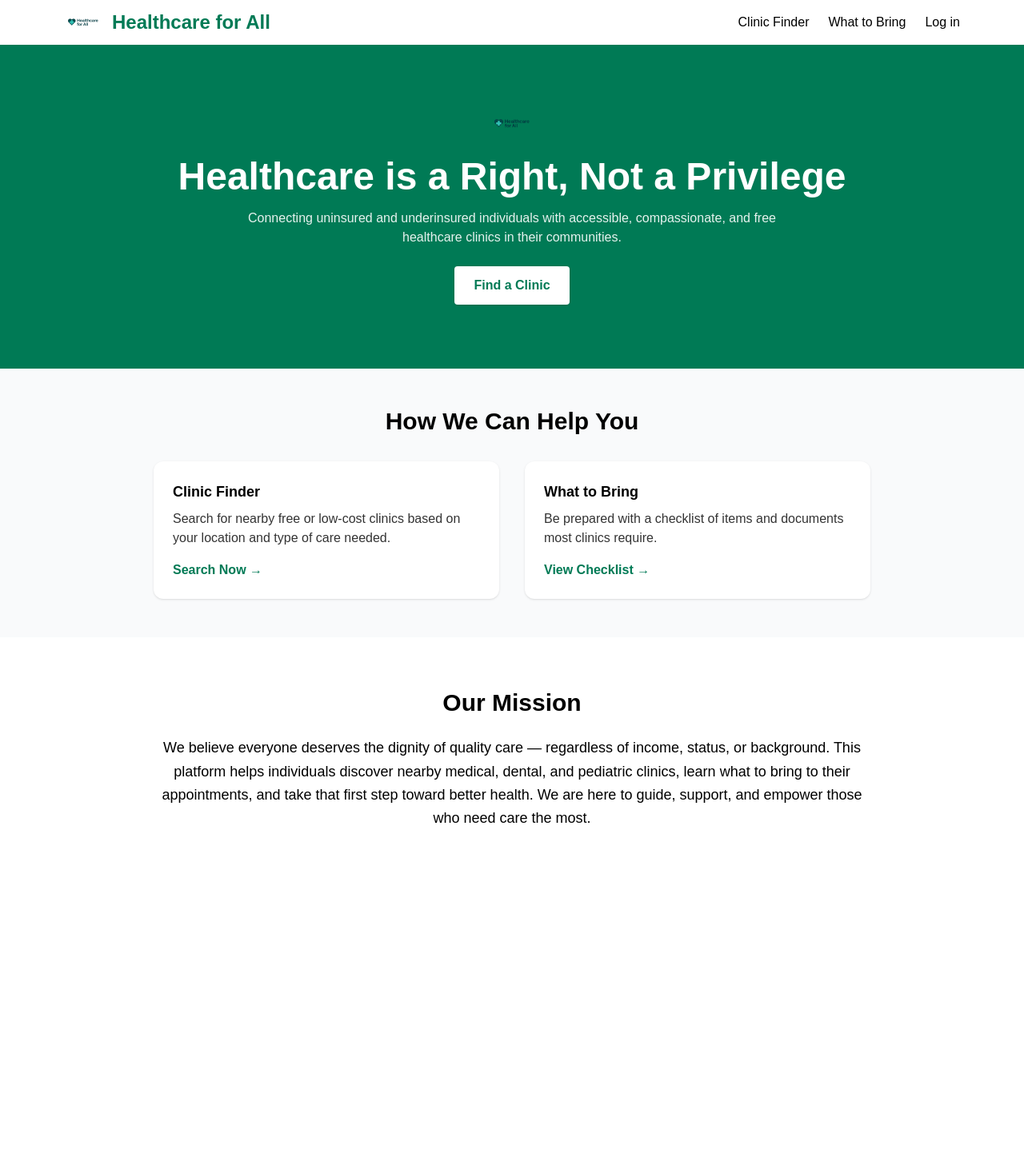
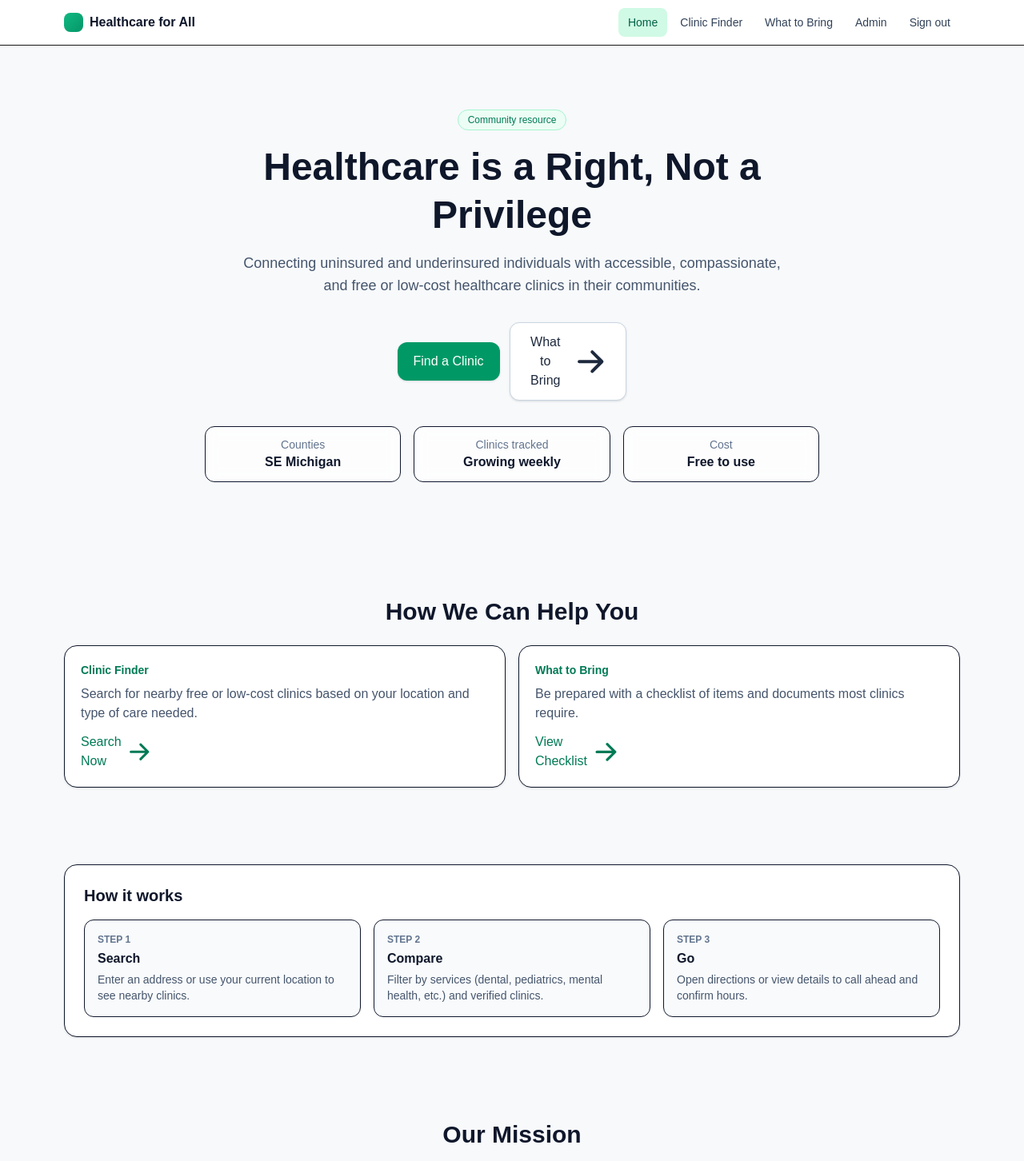
Before and after one commit to atkunja/ClinicFinder, a Next.js app: page / in a window 1280 px wide. Shown: the top 1452 px of the page at 80% size. Before the commit the page ends 1102 px from the top, so only its background shows below. Built offline with nearby package versions, Linux system fonts and the light colour scheme; no server answers.

Commit message:
Updated project

```diff
--- a/src/app/page.tsx
+++ b/src/app/page.tsx
@@ -1,95 +1,171 @@
+// src/app/page.tsx
 import Link from "next/link";
-import Image from "next/image";
+
+function ArrowIcon(props: React.SVGProps<SVGSVGElement>) {
+  return (
+    <svg viewBox="0 0 24 24" fill="none" aria-hidden className="h-4 w-4" {...props}>
+      <path stroke="currentColor" strokeLinecap="round" strokeLinejoin="round" strokeWidth={2}
+        d="M5 12h14m0 0-6-6m6 6-6 6" />
+    </svg>
+  );
+}
 
 export default function Home() {
   return (
-    <div className="min-h-screen">
-      {/* Hero */}
-      <section className="bg-emerald-700 text-white">
-        <div className="max-w-6xl mx-auto px-6 py-20 text-center">
-          <Image
-            src="/logo.png"
-            width={56}
-            height={56}
-            alt="Healthcare for All"
-            className="mx-auto mb-6"
-            priority
+    <main className="min-h-screen bg-[rgb(247,249,251)] text-slate-900">
+      {/* HERO */}
+      <section className="relative overflow-hidden">
+        {/* soft gradient blob */}
+        <div
+          aria-hidden
+          className="pointer-events-none absolute inset-0 -z-10"
+          style={{
+            background:
+              "radial-gradient(1200px 600px at 50% -10%, rgba(16,185,129,0.35), rgba(16,185,129,0) 60%)",
+          }}
         />
-          <h1 className="text-4xl md:text-5xl font-extrabold mb-4">
+        <div className="mx-auto max-w-6xl px-4 pt-10 pb-12 sm:pt-14 sm:pb-16 lg:pt-20 lg:pb-24">
+          <div className="mx-auto max-w-3xl text-center">
+            <span className="inline-flex items-center gap-2 rounded-full border border-emerald-200 bg-emerald-50 px-3 py-1 text-xs font-medium text-emerald-700">
+              Community resource
+            </span>
+            <h1 className="mt-4 text-3xl font-extrabold leading-tight sm:text-4xl md:text-5xl">
               Healthcare is a Right, Not a Privilege
             </h1>
-          <p className="max-w-2xl mx-auto opacity-90 mb-6">
-            Connecting uninsured and underinsured individuals with accessible,
-            compassionate, and free healthcare clinics in their communities.
+            <p className="mx-auto mt-4 max-w-2xl text-base leading-7 text-slate-600 sm:text-lg">
+              Connecting uninsured and underinsured individuals with accessible, compassionate, and free
+              or low-cost healthcare clinics in their communities.
             </p>
+
+            <div className="mt-8 flex flex-col items-center justify-center gap-3 sm:flex-row">
               <Link
                 href="/finder"
-            className="inline-block bg-white text-emerald-700 font-bold px-6 py-3 rounded shadow hover:bg-gray-100"
+                className="inline-flex items-center justify-center rounded-xl bg-emerald-600 px-5 py-3 text-white shadow-sm transition hover:bg-emerald-700"
               >
                 Find a Clinic
               </Link>
-        </div>
-      </section>
-
-      {/* How we help */}
-      <section className="bg-gray-50">
-        <div className="max-w-6xl mx-auto px-6 py-12">
-          <h2 className="text-2xl md:text-3xl font-bold text-center mb-8 text-black">
-            How We Can Help You
-          </h2>
-
-          <div className="mx-auto grid grid-cols-1 md:grid-cols-2 gap-6 md:gap-8 max-w-4xl">
-            {/* Clinic Finder */}
-            <div className="bg-white rounded-xl shadow p-6 flex flex-col">
-              <h3 className="text-lg font-bold text-black mb-2">Clinic Finder</h3>
-              <p className="text-black/80 mb-4">
-                Search for nearby free or low‑cost clinics based on your location
-                and type of care needed.
-              </p>
-              <div className="mt-auto">
               <Link
-                  href="/finder"
-                  className="text-emerald-700 font-semibold hover:underline"
+                href="/what-to-bring"
+                className="inline-flex items-center justify-center rounded-xl border border-slate-300 bg-white px-5 py-3 text-slate-800 shadow-sm transition hover:bg-slate-50"
               >
-                  Search Now →
+                What to Bring
+                <ArrowIcon className="ml-2" />
               </Link>
             </div>
+
+            {/* quick stats */}
+            <div className="mt-8 grid grid-cols-2 gap-4 sm:grid-cols-3">
+              {[
+                { k: "Counties", v: "SE Michigan" },
+                { k: "Clinics tracked", v: "Growing weekly" },
+                { k: "Cost", v: "Free to use" },
+              ].map((s) => (
+                <div
+                  key={s.k}
+                  className="rounded-xl border bg-white/70 p-3 text-sm backdrop-blur"
+                >
+                  <div className="text-slate-500">{s.k}</div>
+                  <div className="text-base font-semibold">{s.v}</div>
                 </div>
-
-            {/* What to Bring */}
-            <div className="bg-white rounded-xl shadow p-6 flex flex-col">
-              <h3 className="text-lg font-bold text-black mb-2">What to Bring</h3>
-              <p className="text-black/80 mb-4">
-                Be prepared with a checklist of items and documents most clinics
-                require.
-              </p>
-              <div className="mt-auto">
-                <Link
-                  href="/prepare"
-                  className="text-emerald-700 font-semibold hover:underline"
-                >
-                  View Checklist →
-                </Link>
-              </div>
+              ))}
             </div>
           </div>
         </div>
       </section>
 
-      {/* Mission Statement */}
-      <section className="bg-white py-16 px-4">
-        <div className="max-w-4xl mx-auto text-center">
-          <h2 className="text-3xl font-bold mb-6 text-black">Our Mission</h2>
-          <p className="text-lg leading-relaxed text-black">
-            We believe everyone deserves the dignity of quality care — regardless
-            of income, status, or background. This platform helps individuals
-            discover nearby medical, dental, and pediatric clinics, learn what to
-            bring to their appointments, and take that first step toward better
-            health. We are here to guide, support, and empower those who need
-            care the most.
+      {/* HOW WE CAN HELP */}
+      <section className="mx-auto max-w-6xl px-4 py-8 sm:py-12">
+        <h2 className="mb-6 text-center text-2xl font-bold sm:text-3xl">
+          How We Can Help You
+        </h2>
+
+        <div className="grid gap-4 sm:grid-cols-2">
+          <div className="rounded-2xl border bg-white p-5 shadow-sm">
+            <div className="mb-2 text-sm font-semibold text-emerald-700">Clinic Finder</div>
+            <p className="text-slate-600">
+              Search for nearby free or low-cost clinics based on your location and type of care needed.
             </p>
+            <Link
+              href="/finder"
+              className="mt-3 inline-flex items-center text-emerald-700 hover:underline"
+            >
+              Search Now <ArrowIcon className="ml-1" />
+            </Link>
+          </div>
+
+          <div className="rounded-2xl border bg-white p-5 shadow-sm">
+            <div className="mb-2 text-sm font-semibold text-emerald-700">What to Bring</div>
+            <p className="text-slate-600">
+              Be prepared with a checklist of items and documents most clinics require.
+            </p>
+            <Link
+              href="/what-to-bring"
+              className="mt-3 inline-flex items-center text-emerald-700 hover:underline"
+            >
+              View Checklist <ArrowIcon className="ml-1" />
+            </Link>
+          </div>
         </div>
       </section>
+
+      {/* PROCESS / STEPS */}
+      <section className="mx-auto max-w-6xl px-4 py-8 sm:py-12">
+        <div className="rounded-2xl border bg-white p-6 shadow-sm">
+          <h3 className="text-xl font-semibold">How it works</h3>
+          <div className="mt-4 grid gap-4 sm:grid-cols-3">
+            {[
+              {
+                t: "Search",
+                d: "Enter an address or use your current location to see nearby clinics.",
+              },
+              {
+                t: "Compare",
+                d: "Filter by services (dental, pediatrics, mental health, etc.) and verified clinics.",
+              },
+              {
+                t: "Go",
+                d: "Open directions or view details to call ahead and confirm hours.",
+              },
+            ].map((s, i) => (
+              <div key={s.t} className="rounded-xl border bg-slate-50 p-4">
+                <div className="mb-1 text-xs font-semibold text-slate-500">
+                  STEP {i + 1}
                 </div>
+                <div className="text-base font-semibold">{s.t}</div>
+                <p className="mt-1 text-sm text-slate-600">{s.d}</p>
+              </div>
+            ))}
+          </div>
+        </div>
+      </section>
+
+      {/* MISSION */}
+      <section className="mx-auto max-w-5xl px-4 py-10 sm:py-14">
+        <h2 className="mb-3 text-center text-2xl font-bold sm:text-3xl">Our Mission</h2>
+        <p className="mx-auto max-w-3xl text-center text-slate-700">
+          We believe everyone deserves the dignity of quality care — regardless of income, status,
+          or background. This platform helps individuals discover nearby medical, dental, and pediatric clinics,
+          learn what to bring to their appointments, and take that first step toward better health.
+        </p>
+      </section>
+
+      {/* FOOTER */}
+      <footer className="border-t bg-white">
+        <div className="mx-auto flex max-w-6xl flex-col items-center justify-between gap-3 px-4 py-6 sm:flex-row">
+          <div className="text-sm text-slate-500">© {new Date().getFullYear()} Healthcare for All</div>
+          <div className="flex items-center gap-3 text-sm">
+            <Link href="/finder" className="text-slate-600 hover:text-slate-900">
+              Clinic Finder
+            </Link>
+            <Link href="/what-to-bring" className="text-slate-600 hover:text-slate-900">
+              What to Bring
+            </Link>
+            <Link href="/admin" className="text-slate-600 hover:text-slate-900">
+              Admin
+            </Link>
+          </div>
+        </div>
+      </footer>
+    </main>
   );
 }
--- a/src/components/NavBar.tsx
+++ b/src/components/NavBar.tsx
@@ -1,34 +1,50 @@
-// src/components/NavBar.tsx
 "use client";
+
 import Link from "next/link";
-import Image from "next/image";
-import { signOut } from "firebase/auth";
-import { auth } from "@/lib/firebase";
-import { useAdmin } from "@/hooks/useAdmin";
+import { usePathname } from "next/navigation";
 
 export default function NavBar() {
-  const { user, isAdmin } = useAdmin();
+  const pathname = usePathname();
+  const link = (href: string, label: string) => {
+    const active = pathname === href || (href !== "/" && pathname?.startsWith(href));
+    return (
+      <Link
+        href={href}
+        className={`px-3 py-2 rounded-lg text-sm transition-colors ${
+          active ? "bg-emerald-100 text-emerald-800" : "text-slate-700 hover:bg-slate-100"
+        }`}
+      >
+        {label}
+      </Link>
+    );
+  };
 
   return (
-    <nav className="bg-white shadow-md">
-      <div className="max-w-6xl mx-auto px-4 py-3 flex items-center justify-between">
-        <Link href="/" className="flex items-center space-x-3">
-          <Image src="/logo.png" alt="Logo" width={48} height={48} priority />
-          <span className="text-2xl font-bold text-emerald-700">Healthcare for All</span>
-        </Link>
-        <div className="flex items-center space-x-6">
-          <Link href="/finder" className="text-black hover:text-emerald-600 font-medium">Clinic Finder</Link>
-          <Link href="/prepare" className="text-black hover:text-emerald-600 font-medium">What to Bring</Link>
-          {isAdmin && <Link href="/admin" className="text-black hover:text-emerald-600 font-medium">Admin</Link>}
-          {user ? (
-            <button onClick={() => signOut(auth)} className="text-black hover:text-emerald-600 font-medium">
-              Sign out
-            </button>
-          ) : (
-            <Link href="/login" className="text-black hover:text-emerald-600 font-medium">Log in</Link>
-          )}
+    <header className="sticky top-0 z-40 w-full border-b bg-white/90 backdrop-blur">
+      <div className="mx-auto flex h-14 max-w-6xl items-center justify-between px-4">
+        <div className="flex items-center gap-2">
+          <Link href="/" className="flex items-center gap-2">
+            {/* Logo mark */}
+            <span
+              aria-hidden
+              className="inline-block h-6 w-6 rounded-lg bg-emerald-600"
+              style={{
+                background:
+                  "linear-gradient(135deg, rgba(16,185,129,1) 0%, rgba(5,150,105,1) 100%)",
+              }}
+            />
+            <span className="font-semibold text-slate-900">Healthcare for All</span>
+          </Link>
         </div>
+
+        <nav className="flex items-center gap-1">
+          {link("/", "Home")}
+          {link("/finder", "Clinic Finder")}
+          {link("/what-to-bring", "What to Bring")}
+          {link("/admin", "Admin")}
+          {link("/auth/signout", "Sign out")}
+        </nav>
       </div>
-    </nav>
+    </header>
   );
 }
```
Lines whose indentation alone changed are shown as unchanged.
